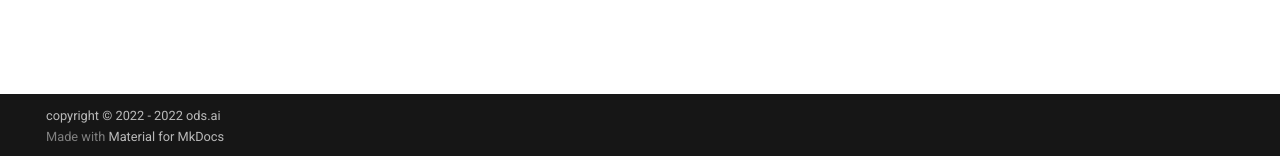
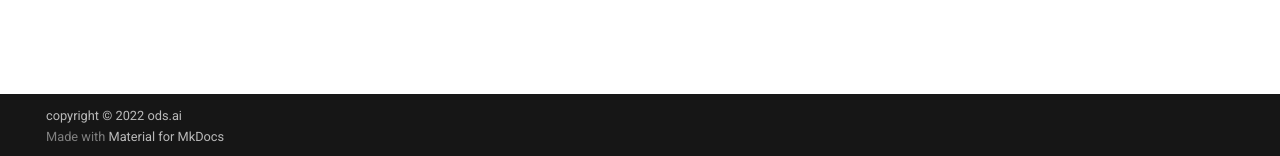
Before and after one commit to open-data-science/pycourse, an MkDocs documentation site: the page built from docs/index.md, in a window 1280 px wide. Shown: the part 741-897 px from the top of the page. Built offline with MkDocs 1.6.1 and Material for MkDocs 9.7.7, drawn with Linux system fonts in a browser that asks for light colours; comment, search, counter and statistics services are not loaded.

Commit message:
update copyright

```diff
--- a/mkdocs.yml
+++ b/mkdocs.yml
@@ -1,6 +1,6 @@
 site_name: python курс
 # site_url:
-copyright: copyright &copy; 2022 - 2022 ods.ai
+copyright: copyright &copy; 2022 ods.ai
 
 repo_name: open-data-science/pycourse
 repo_url: https://github.com/open-data-science/pycourse
```
